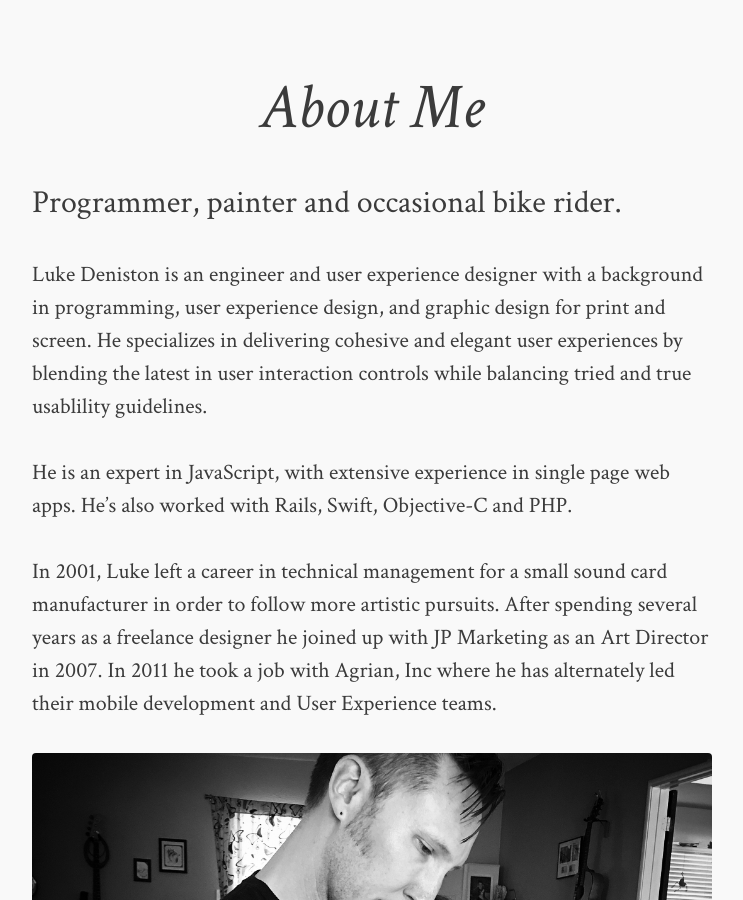
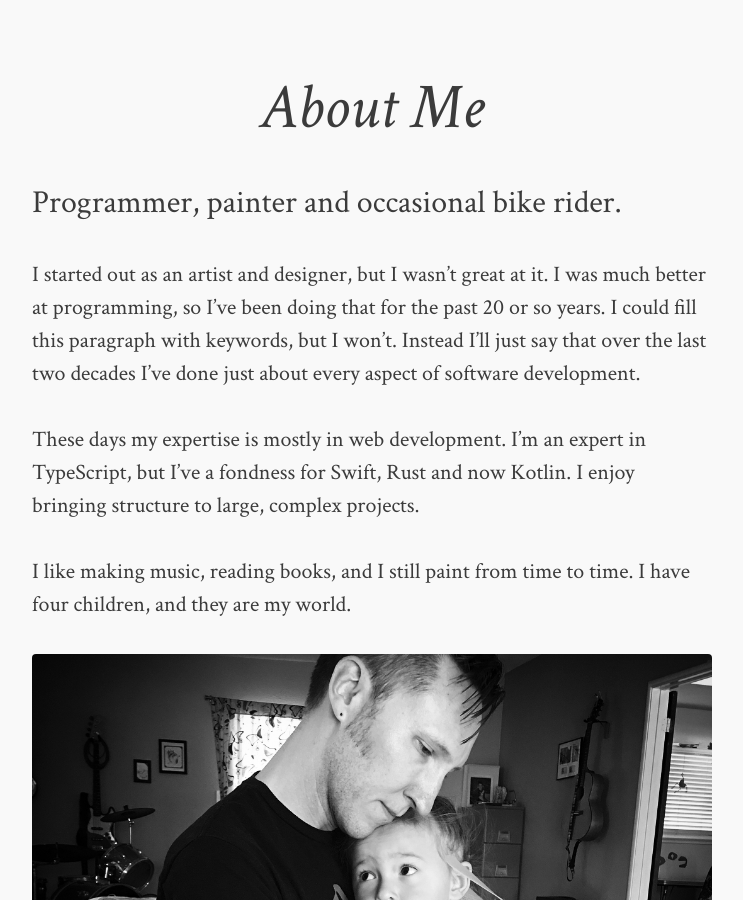
Before and after one commit to luketheobscure/luketheobscure.github.io, a Jekyll site: the page built from about.md, in a window 1280 px wide and 900 px high, scrolled down 565 px. Shown: the whole window, without its empty margins (268-1011 px from the left). Built offline with Jekyll 4.4.1, drawn with Linux system fonts in a browser that asks for light colours; comment, search, counter and statistics services are not loaded.

Commit message:
Update about page, remove twitter

```diff
--- a/_config.yml
+++ b/_config.yml
@@ -20,8 +20,8 @@ tools:
 links:
   - title: About
     url: /about
-  - title: Twitter
-    url: https://twitter.com/lukedeniston
+  - title: Linkedin
+    url: https://www.linkedin.com/in/lukedeniston/
     external: true
   - title: Github
     url: https://github.com/luketheobscure
--- a/about.md
+++ b/about.md
@@ -8,10 +8,10 @@ image:
   feature: soft-trees.jpg
 ---
 
-Luke Deniston is an engineer and user experience designer with a background in programming, user experience design, and graphic design for print and screen. He specializes in delivering cohesive and elegant user experiences by blending the latest in user interaction controls while balancing tried and true usablility guidelines.
+I started out as an artist and designer, but I wasn’t great at it. I was much better at programming, so I’ve been doing that for the past 20 or so years. I could fill this paragraph with keywords, but I won’t. Instead I’ll just say that over the last two decades I’ve done just about every aspect of software development.
 
-He is an expert in JavaScript, with extensive experience in single page web apps. He's also worked with Rails, Swift, Objective-C and PHP.
+These days my expertise is mostly in web development. I’m an expert in TypeScript, but I’ve a fondness for Swift, Rust and now Kotlin. I enjoy bringing structure to large, complex projects.
 
-In 2001, Luke left a career in technical management for a small sound card manufacturer in order to follow more artistic pursuits. After spending several years as a freelance designer he joined up with JP Marketing as an Art Director in 2007. In 2011 he took a job with Agrian, Inc where he has alternately led their mobile development and User Experience teams.
+I like making music, reading books, and I still paint from time to time. I have four children, and they are my world.
 
 ![Luke Deniston](/images/me.jpg)
```
